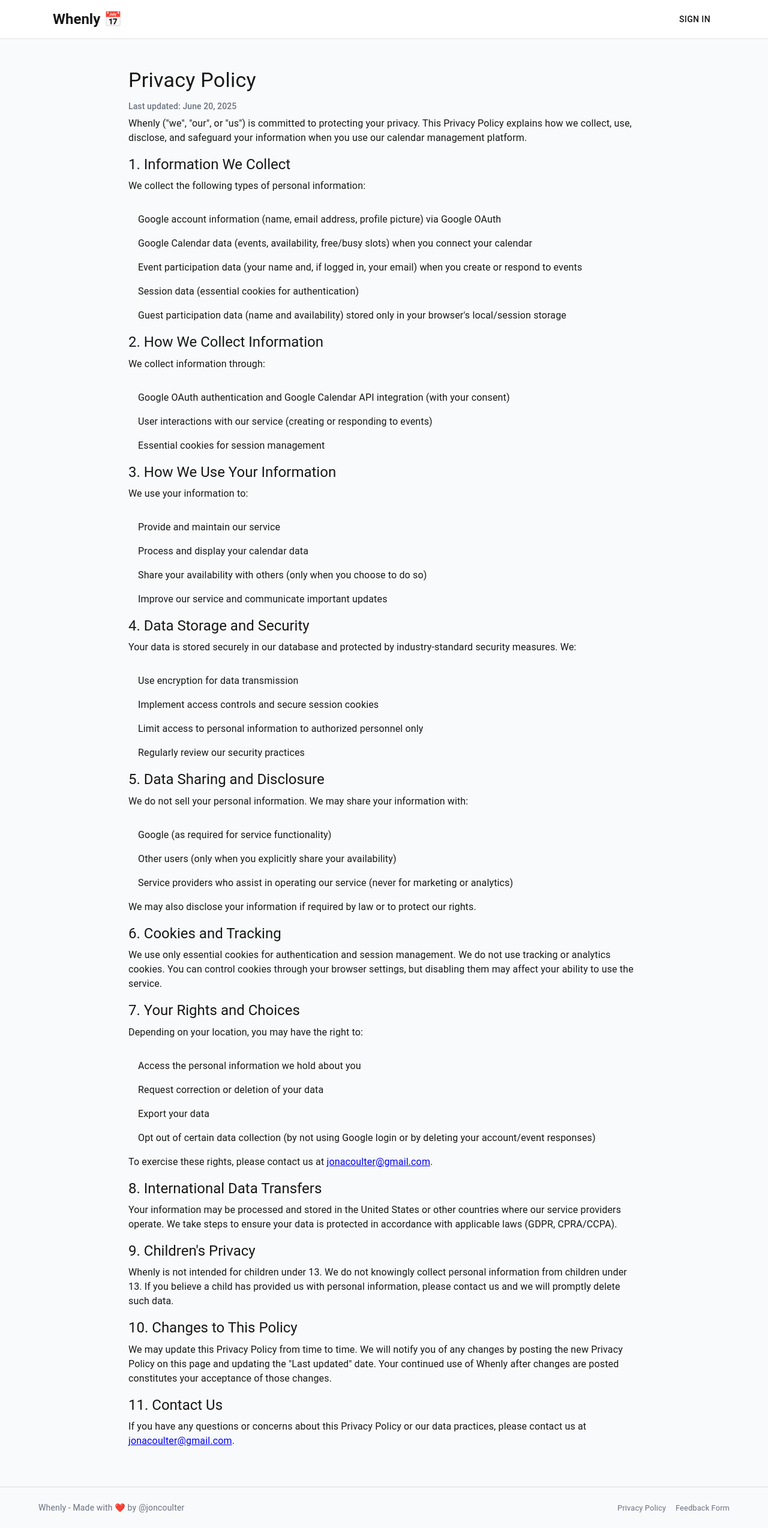
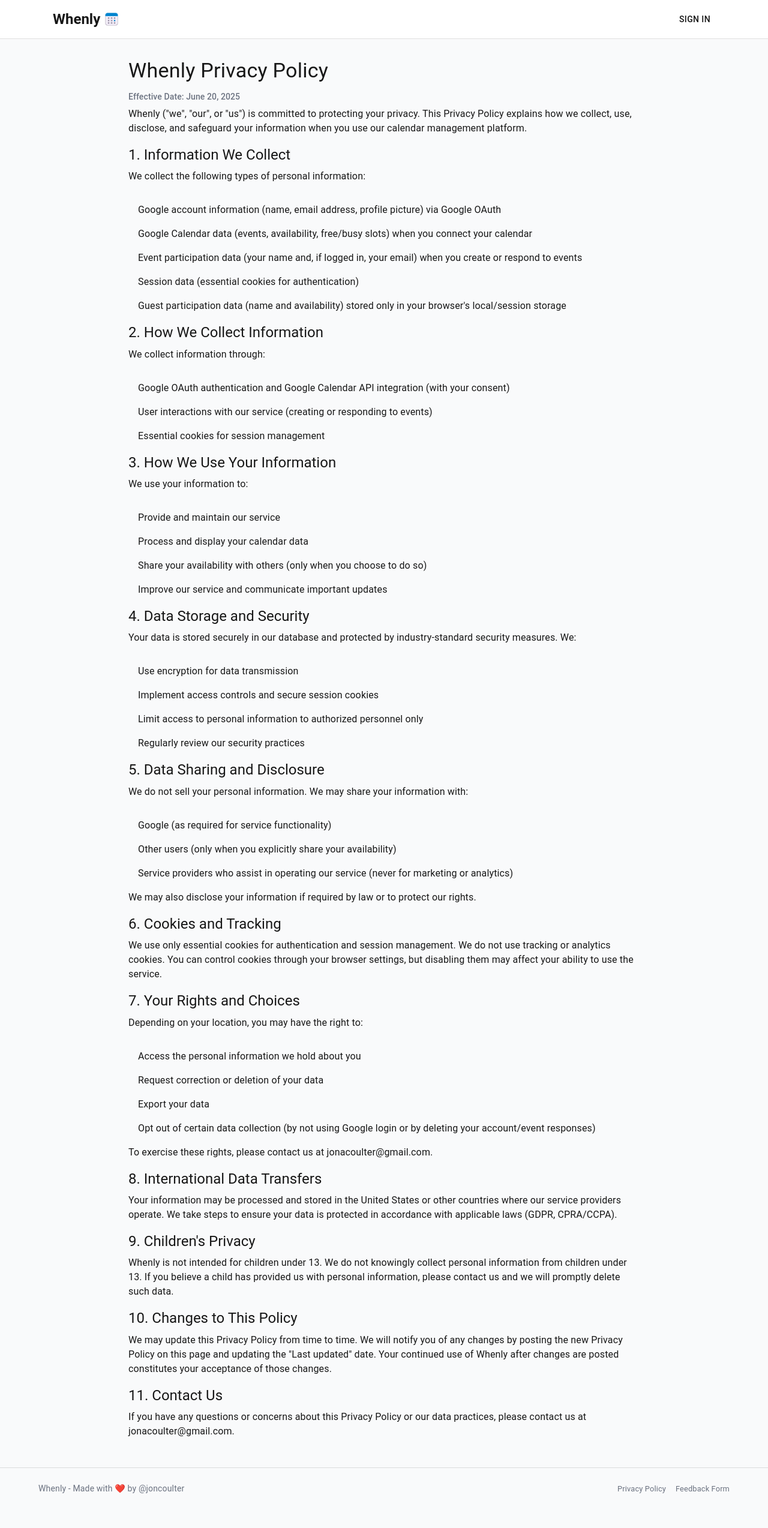
Before and after one commit to JonCoulter/whenly, a React (Vite) app in the folder frontend/: page /privacy-policy in a window 1280 px wide. Shown: the whole page at 60% size. After the commit the page ends 2515 px from the top, so only its background shows below. Built offline with nearby package versions, Linux system fonts and the light colour scheme; no server answers.

Commit message:
made favicon the header image

```diff
--- a/frontend/src/components/Header.tsx
+++ b/frontend/src/components/Header.tsx
@@ -1,4 +1,4 @@
-import React, { useState } from 'react';
+import React, { useState } from "react";
 import {
   AppBar,
   Toolbar,
@@ -16,31 +16,29 @@
   Snackbar,
   Alert,
   Switch,
-  FormControlLabel
-} from '@mui/material';
-import { Link as RouterLink } from 'react-router-dom';
-import Brightness3Icon from '@mui/icons-material/Brightness3';
-import Brightness7Icon from '@mui/icons-material/Brightness7';
-import LogoutIcon from '@mui/icons-material/Logout';
-import SignInModal from './SignInModal';
-import { useAuth } from '../contexts/AuthContext';
-import { useTheme } from '../contexts/ThemeContext';
+  FormControlLabel,
+} from "@mui/material";
+import { Link as RouterLink } from "react-router-dom";
+import Brightness3Icon from "@mui/icons-material/Brightness3";
+import Brightness7Icon from "@mui/icons-material/Brightness7";
+import LogoutIcon from "@mui/icons-material/Logout";
+import SignInModal from "./SignInModal";
+import { useAuth } from "../contexts/AuthContext";
+import { useTheme } from "../contexts/ThemeContext";
 
 interface HeaderProps {
   title?: string;
 }
 
-const Header: React.FC<HeaderProps> = ({
-  title = 'Whenly'
-}) => {
+const Header: React.FC<HeaderProps> = ({ title = "Whenly" }) => {
   const muiTheme = useMuiTheme();
   const { isDarkMode, toggleTheme } = useTheme();
   const [isSignInModalOpen, setIsSignInModalOpen] = useState(false);
   const [anchorEl, setAnchorEl] = useState<null | HTMLElement>(null);
   const [snackbar, setSnackbar] = useState({
     open: false,
-    message: '',
-    severity: 'success' as 'success' | 'error'
+    message: "",
+    severity: "success" as "success" | "error",
   });
   const { user, logout } = useAuth();
 
@@ -57,42 +55,48 @@
     handleMenuClose();
     setSnackbar({
       open: true,
-      message: 'Successfully logged out!',
-      severity: 'success'
+      message: "Successfully logged out!",
+      severity: "success",
     });
   };
 
   const handleSnackbarClose = () => {
-    setSnackbar(prev => ({ ...prev, open: false }));
+    setSnackbar((prev) => ({ ...prev, open: false }));
   };
 
   return (
-    <AppBar position="static" sx={{ width: '100%' }}>
+    <AppBar position="static" sx={{ width: "100%" }}>
       <Container maxWidth="lg">
-        <Toolbar sx={{ flexWrap: 'wrap', justifyContent: 'space-between' }}>
+        <Toolbar sx={{ flexWrap: "wrap", justifyContent: "space-between" }}>
+          <Box sx={{ display: "flex", alignItems: "center", gap: 0.9 }}>
             <Typography
               variant="h5"
               component={RouterLink}
               to="/"
               sx={{
-              textDecoration: 'none',
-              color: 'text.primary',
+                textDecoration: "none",
+                color: "text.primary",
                 fontWeight: 600,
               }}
             >
-            {title} 📅
+              {title}
             </Typography>
-
-          <Box sx={{ display: 'flex', alignItems: 'center', gap: 2 }}>
+            <img
+              src="/calendar.png"
+              alt="Calendar"
+              style={{ width: "24px", height: "24px" }}
+            />
+          </Box>
+          <Box sx={{ display: "flex", alignItems: "center", gap: 2 }}>
             {user ? (
               <>
                 <IconButton
                   onClick={handleMenuOpen}
                   sx={{
                     p: 0,
-                    '&:hover': {
-                      opacity: 0.8
-                    }
+                    "&:hover": {
+                      opacity: 0.8,
+                    },
                   }}
                 >
                   <Avatar
@@ -101,7 +105,7 @@
                     sx={{
                       width: 42,
                       height: 42,
-                      border: `2px solid ${muiTheme.palette.primary.main}`
+                      border: `2px solid ${muiTheme.palette.primary.main}`,
                     }}
                   />
                 </IconButton>
@@ -109,20 +113,43 @@
                   anchorEl={anchorEl}
                   open={Boolean(anchorEl)}
                   onClose={handleMenuClose}
-                  transformOrigin={{ horizontal: 'right', vertical: 'top' }}
-                  anchorOrigin={{ horizontal: 'right', vertical: 'bottom' }}
-                  sx = {{ mt: 1 }}
+                  transformOrigin={{ horizontal: "right", vertical: "top" }}
+                  anchorOrigin={{ horizontal: "right", vertical: "bottom" }}
+                  sx={{ mt: 1 }}
                 >
-                  <Typography sx={{ p: 1, mb: 1, textAlign: 'center', justifyContent: 'center', fontWeight: 600 }}>
+                  <Typography
+                    sx={{
+                      p: 1,
+                      mb: 1,
+                      textAlign: "center",
+                      justifyContent: "center",
+                      fontWeight: 600,
+                    }}
+                  >
                     {user.name}
                   </Typography>
-                  <MenuItem onClick={handleLogout} sx={{ p: 2, pl: 1.5, textAlign: 'center', justifyContent: 'center' }}>
+                  <MenuItem
+                    onClick={handleLogout}
+                    sx={{
+                      p: 2,
+                      pl: 1.5,
+                      textAlign: "center",
+                      justifyContent: "center",
+                    }}
+                  >
                     <ListItemIcon sx={{ pl: 1, mr: 1 }}>
                       <LogoutIcon fontSize="small" />
                     </ListItemIcon>
                     <ListItemText>Sign out</ListItemText>
                   </MenuItem>
-                  <MenuItem sx={{ p: 1, pl: 2, textAlign: 'center', justifyContent: 'center' }}>
+                  <MenuItem
+                    sx={{
+                      p: 1,
+                      pl: 2,
+                      textAlign: "center",
+                      justifyContent: "center",
+                    }}
+                  >
                     <FormControlLabel
                       control={
                         <Switch
@@ -144,10 +171,11 @@
                 onClick={() => setIsSignInModalOpen(true)}
                 sx={{
                   color: "text.primary",
-                  '&:hover': {
+                  "&:hover": {
                     color: muiTheme.palette.primary.main,
-                  }
-                }}>
+                  },
+                }}
+              >
                 Sign In
               </Button>
             )}
@@ -165,12 +193,12 @@
         open={snackbar.open}
         autoHideDuration={3000}
         onClose={handleSnackbarClose}
-        anchorOrigin={{ vertical: 'bottom', horizontal: 'center' }}
+        anchorOrigin={{ vertical: "bottom", horizontal: "center" }}
       >
         <Alert
           onClose={handleSnackbarClose}
           severity={snackbar.severity}
-          sx={{ width: '100%' }}
+          sx={{ width: "100%" }}
         >
           {snackbar.message}
         </Alert>
--- a/frontend/src/components/PrivacyPolicy.tsx
+++ b/frontend/src/components/PrivacyPolicy.tsx
@@ -2,13 +2,13 @@
 import { Container, Typography, Box, List, ListItem } from '@mui/material';
 
 const PrivacyPolicy: React.FC = () => (
-  <Container maxWidth="md" sx={{ py: 6 }}>
+  <Container maxWidth="md" sx={{ py: 4 }}>
     <Box>
       <Typography variant="h4" gutterBottom>
-        Privacy Policy
+        Whenly Privacy Policy
       </Typography>
       <Typography variant="subtitle2" color="text.secondary" gutterBottom>
-        Last updated: June 20, 2025
+        Effective Date: June 20, 2025
       </Typography>
 
       <Typography variant="body1" paragraph>
@@ -88,7 +88,7 @@
         <ListItem>Opt out of certain data collection (by not using Google login or by deleting your account/event responses)</ListItem>
       </List>
       <Typography variant="body1" paragraph>
-        To exercise these rights, please contact us at <a href="mailto:jonacoulter@gmail.com">jonacoulter@gmail.com</a>.
+        To exercise these rights, please contact us at jonacoulter@gmail.com.
       </Typography>
 
       <Typography variant="h5" gutterBottom>8. International Data Transfers</Typography>
@@ -108,7 +108,7 @@
 
       <Typography variant="h5" gutterBottom>11. Contact Us</Typography>
       <Typography variant="body1" paragraph>
-        If you have any questions or concerns about this Privacy Policy or our data practices, please contact us at <a href="mailto:jonacoulter@gmail.com">jonacoulter@gmail.com</a>.
+        If you have any questions or concerns about this Privacy Policy or our data practices, please contact us at jonacoulter@gmail.com.
       </Typography>
     </Box>
   </Container>
```
Also changed, not shown: frontend/public/calendar.png (renamed from frontend/calendar.png). Lines whose indentation alone changed are shown as unchanged.
